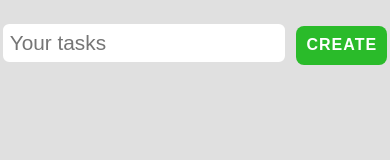
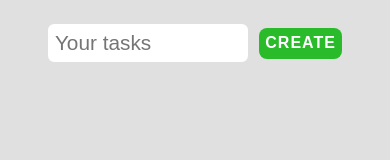
Before and after one commit to Saran-73/to-do-list-app, a plain HTML site: page index.html in a window 390 px wide. Drawn offline with Linux system fonts and the light colour scheme.

Commit message:
Update index.css

```diff
--- a/index.css
+++ b/index.css
@@ -18,7 +18,6 @@ main{
 }
 
   .create-div{
-    margin-inline:auto;
     position:fixed;
     top:1.5em;
     z-index:10;
@@ -118,6 +117,7 @@ input{
   font-size:1.3rem;
   padding:0.25em;
   margin-right:0.5rem;
+  /* width:minmax(190px,330px); */
 }
 input:focus,button:focus{
   outline:none;
@@ -127,11 +127,13 @@ button{
   border-radius:0.5em;
   background-color: var(--green);
   color:rgb(255, 255, 255);
-  padding:0.65rem;
+  padding:0.50rem;
   cursor:pointer;
   font-size:1rem;
   font-weight:bold;
   letter-spacing:1px;
+  position:relative;
+  bottom:0.12em;
 }
 .card img{
   width:2rem;
@@ -139,3 +141,12 @@ button{
   cursor:pointer;
   margin-left:1rem;
 }
+
+@media(max-width:30em){
+input{
+  width:200px;
+}
+button{
+  padding:0.40rem;
+}
+}
```
